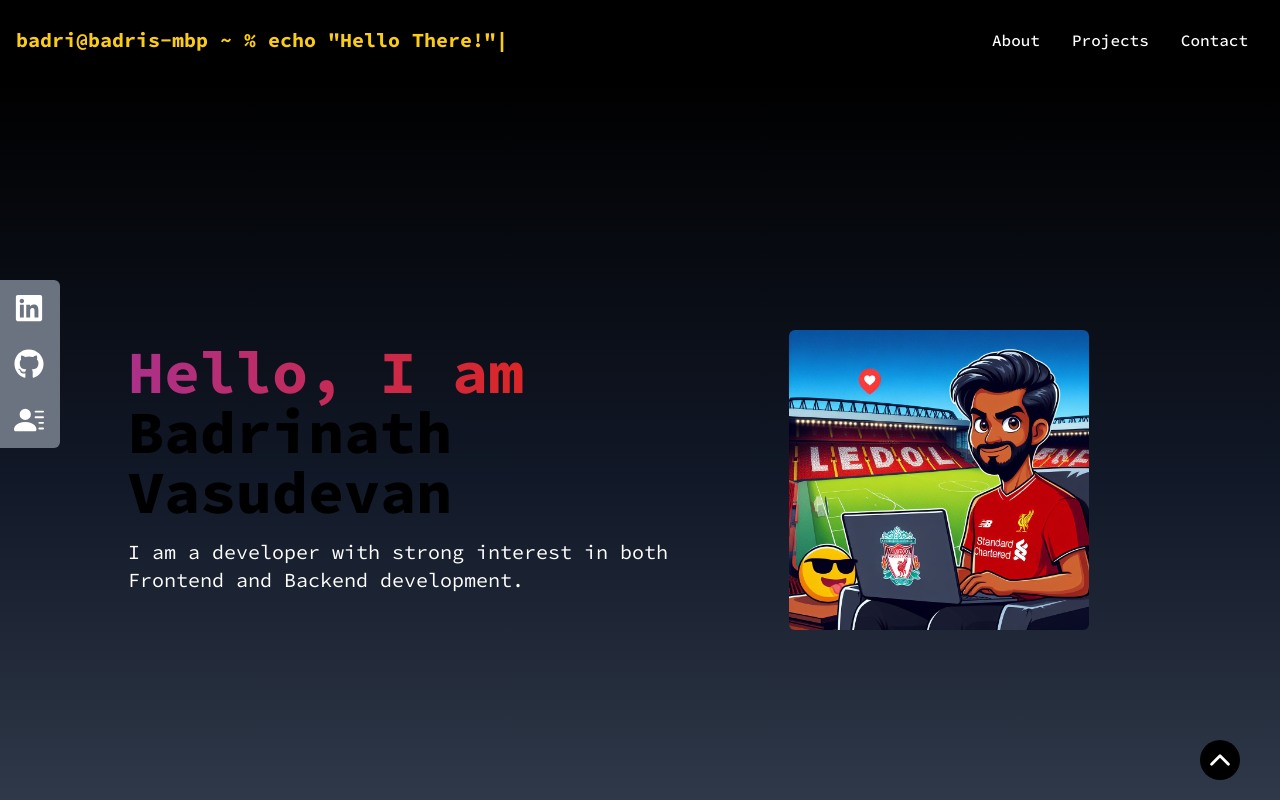
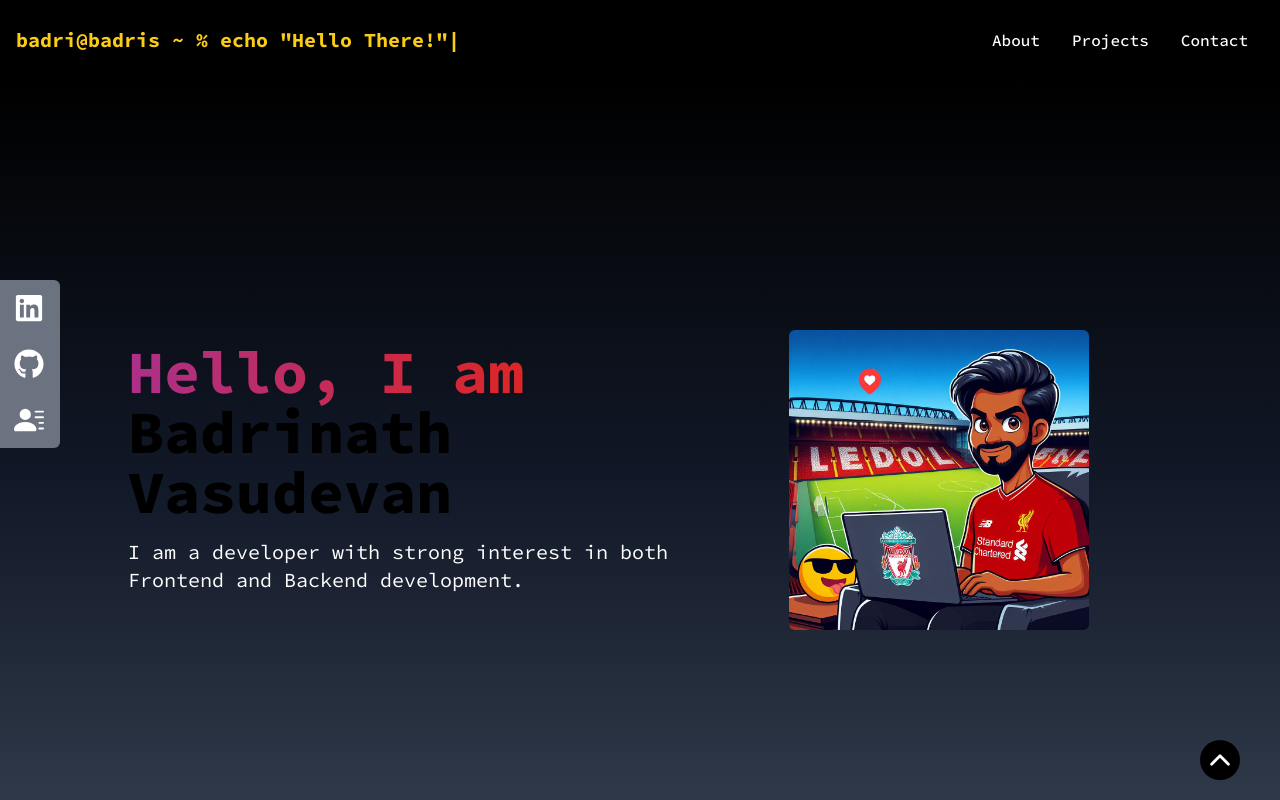
Before and after one commit to badri119/portfolio-react, a React (Create React App) app: page / in a window 1280 px wide. Shown: the top 800 px of the page. Built offline with nearby package versions, Linux system fonts and the light colour scheme.

Commit message:
Added a header text

```diff
--- /dev/null
+++ b/Todo.jsx
@@ -0,0 +1 @@
+// Add a functionality where after the type animation is complete on the navbar, reveal other components.
--- a/src/components/NavBar.jsx
+++ b/src/components/NavBar.jsx
@@ -25,7 +25,7 @@ const NavBar = () => {
       <div className="text-yellow-400 font-bold text-xl">
         {" "}
         <TypeAnimation
-          sequence={[`badri@badris-mbp ~ % echo "Hello There!"`, 1000]}
+          sequence={[`badri@badris ~ % echo "Hello There!"`, 1000]}
           wrapper="span"
           speed={30}
           repeat={1}
```
